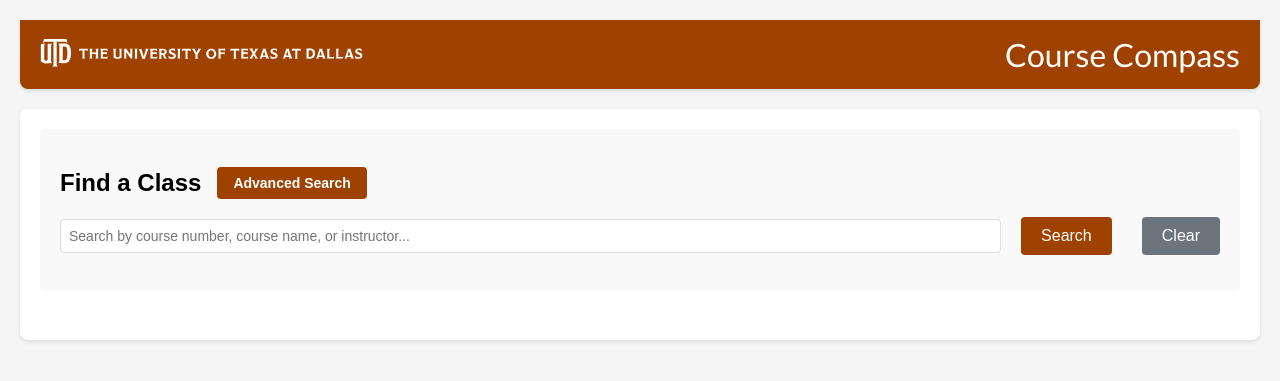
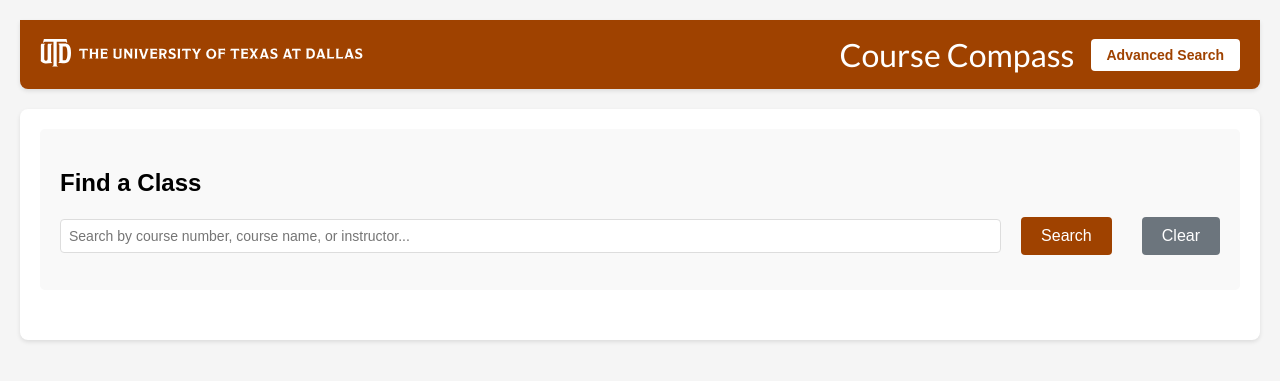
Before and after one commit to NishilJ/course-compass, a PHP site: page / in a window 1280 px wide. Shown: the top 381 px of the page. Run offline with PHP 8.4, Linux system fonts and the light colour scheme; data that the repository does not hold is empty.

Commit message:
Revert "move adv search button"
This reverts commit 51ae9f956aa192e931515410359050e167584ccc.

```diff
--- a/public/index.php
+++ b/public/index.php
@@ -13,15 +13,13 @@
     </div>
     <div class="right-section">
         <span class="title">Course Compass</span>
+        <a href="advanced-search.php" class="advanced-btn">Advanced Search</a>
     </div>
 </div>
 
   <div class="container">
     <div class="search-section">
-          <div class="search-title">
       <h2>Find a Class</h2>
-              <a href="advanced-search.php" class="adv-search-btn">Advanced Search</a>
-          </div>
       <form method="GET" action="">
         <div class="search-row">
           <input type="text" id="search" name="search"
@@ -42,22 +40,19 @@
 
         // Build the SQL query to search across all fields
         $sql = "SELECT DISTINCT
-            s.section_id,
-            CONCAT(c.course_prefix, ' ', c.course_number) AS course_code,
-            c.course_description AS course_description,
-            i.instructor_name AS instructor_name,
-            s.term,
-            s.days,
-            s.start_time,
-            s.end_time
-        FROM section s
-        LEFT JOIN course c ON s.course_id = c.course_id
+                    CONCAT(c.course_prefix, ' ', c.course_number) as course_code,
+                    c.course_description as title,
+                    i.instructor_name as instructor,
+                    c.course_prefix,
+                    c.course_number
+                FROM course c
+                LEFT JOIN section s ON c.course_id = s.course_id
                 LEFT JOIN instructor i ON s.instructor_id = i.instructor_id
                 WHERE c.course_prefix LIKE ?
                    OR c.course_number LIKE ?
                    OR c.course_description LIKE ?
                    OR i.instructor_name LIKE ?
-        ORDER BY c.course_prefix, c.course_number, s.term, s.start_time";
+                ORDER BY c.course_prefix, c.course_number";
 
         // Prepare and execute the statement
         $stmt = $conn->prepare($sql);
@@ -74,10 +69,6 @@
                 echo '<th>Course Code</th>';
                 echo '<th>Title</th>';
                 echo '<th>Instructor</th>';
-                echo '<th>Term</th>';
-                echo '<th>Days</th>';
-                echo '<th>Start Time</th>';
-                echo '<th>End Time</th>';
                 echo '</tr>';
                 echo '</thead>';
                 echo '<tbody>';
@@ -87,10 +78,6 @@
                     echo '<td>' . htmlspecialchars($row['course_code']) . '</td>';
                     echo '<td>' . htmlspecialchars($row['title']) . '</td>';
                     echo '<td>' . htmlspecialchars($row['instructor'] ?? 'TBD') . '</td>';
-                    echo '<td>' . htmlspecialchars($row['term'] ?? 'TBD') . '</td>';
-                    echo '<td>' . htmlspecialchars($row['days'] ?? '-') . '</td>';
-                    echo '<td>' . htmlspecialchars($row['start_time'] ?? '-') . '</td>';
-                    echo '<td>' . htmlspecialchars($row['end_time'] ?? '-') . '</td>';
                     echo '</tr>';
                 }
 
--- a/public/styles.css
+++ b/public/styles.css
@@ -52,6 +52,23 @@
     white-space: nowrap;
 }
 
+.advanced-btn {
+    background-color: white;
+    color: var(--primary-color);
+    text-decoration: none;
+    padding: 8px 16px;
+    font-size: 14px;
+    border-radius: 4px;
+    border: none;
+    cursor: pointer;
+    font-weight: bold;
+    transition: background-color 0.2s;
+}
+
+.advanced-btn:hover {
+    background-color: #e6e6e6;
+}
+
 .container {
     max-width: 1200px;
     margin: 0 auto;
@@ -72,29 +89,6 @@
     padding: 20px;
     border-radius: 5px;
     margin-bottom: 30px;
-}
-
-.search-title {
-    display: flex;
-    align-items: center;
-    gap: 16px;
-}
-
-.adv-search-btn {
-    background-color: var(--primary-color);
-    color: white;
-    text-decoration: none;
-    padding: 8px 16px;
-    font-size: 14px;
-    border-radius: 4px;
-    border: none;
-    cursor: pointer;
-    font-weight: bold;
-    transition: background-color 0.2s;
-}
-
-.adv-search-btn:hover {
-    background-color: var(--primary-hover);
 }
 
 .search-row {
```
Lines whose indentation alone changed are shown as unchanged.
